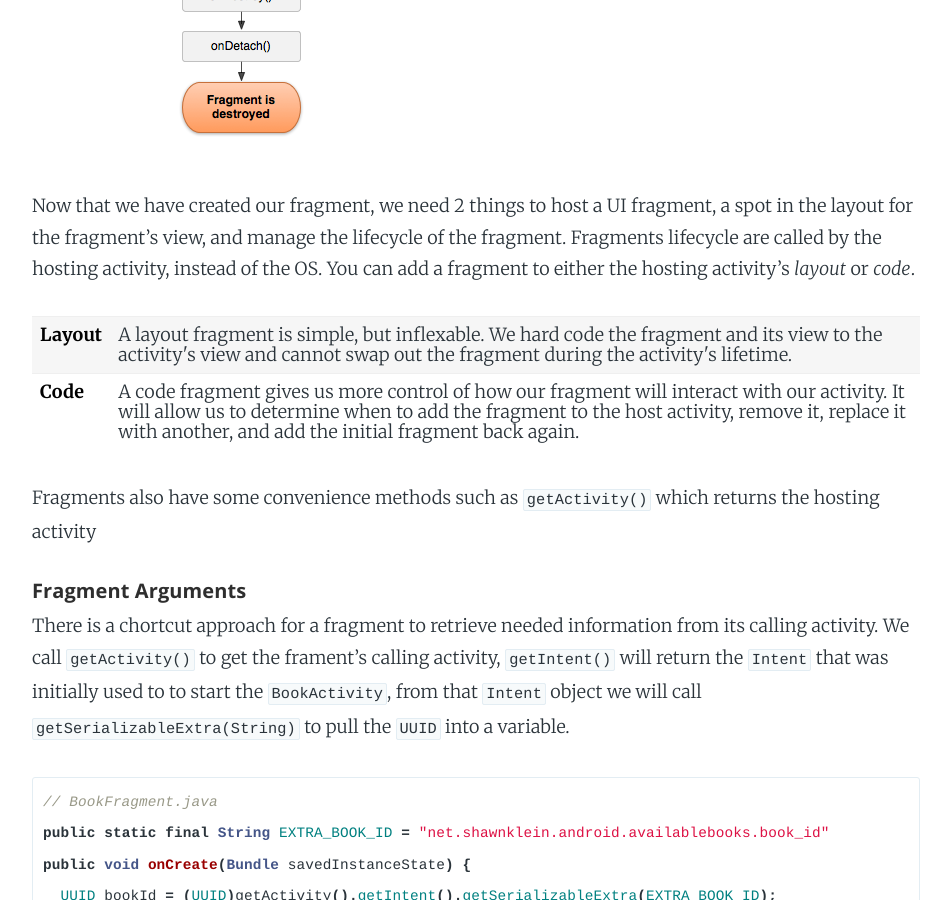
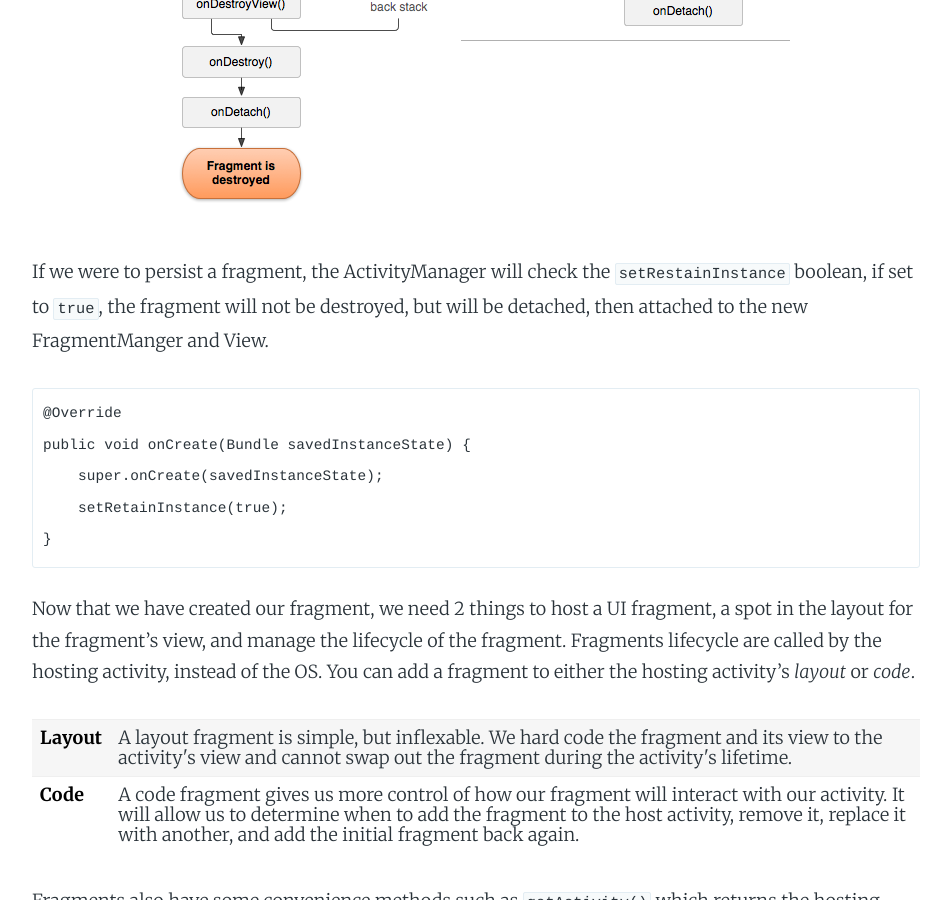
Before and after one commit to Carpk/ShawnKlein, a Jekyll site: the page built from _posts/2016-08-24-android-managing-activities.md, in a window 1280 px wide and 900 px high, scrolled down 8032 px. Shown: the whole window, without its empty margins (164-1115 px from the left). Built offline with Jekyll 4.4.1, drawn with Linux system fonts in a browser that asks for light colours; nearby versions of some CDN libraries; some web fonts are replaced; Markdown is read by kramdown in place of the engine named in the settings; some of the changed text lies outside the part shown.

Commit message:
update readme with accurate information

`````diff
--- a/_posts/2016-08-24-android-managing-activities.md
+++ b/_posts/2016-08-24-android-managing-activities.md
@@ -115,7 +115,7 @@
 }
 ````
 
-To retrieve our returing data, we use `protected void onActivityResult()`. This is part of the `Activity` class, and more infomation can be found in the classes section of this guide.
+To retrieve our returing data, we use `protected void onActivityResult()`. This is part of the `Activity` class. The `ActivityManager` calls `onActivityResult` on the parent activity after the child activity dies. This also works for parent fragments, the intent from the child fragment wil be returned to the parent fragment.
 
 ### Fragments
 
@@ -176,6 +176,16 @@
 The FragmentManager is responsible for calling the lifecycle methods on the fragments in its list. The `onAttach()`, `onCreate()`, and `onCreateView()` methods are called when you add the fragment to the FragmentManager, `onActivityCreated()` is called after the hosting activity's `onCreate()`. If the Fragment is added when the Activity is already running, paused, or stopped, the FragmentManager runs through each method until it get gets caught up to the Activity's state.
 
 ![Fragment Lifecycle](/assets/images/managing-activities/fragment_lifecycle.png)
+
+If we were to persist a fragment, the ActivityManager will check the `setRestainInstance` boolean, if set to `true`, the fragment will not be destroyed, but will be detached, then attached to the new FragmentManger and View.
+
+````
+@Override
+public void onCreate(Bundle savedInstanceState) {
+    super.onCreate(savedInstanceState);
+    setRetainInstance(true);
+}
+````
 
 Now that we have created our fragment, we need 2 things to host a UI fragment, a spot in the layout for the fragment's view, and manage the lifecycle of the fragment. Fragments lifecycle are called by the hosting activity, instead of the OS. You can add a fragment to either the hosting activity's _layout_ or _code_.
 
`````
Also changed, not shown: README.md.
